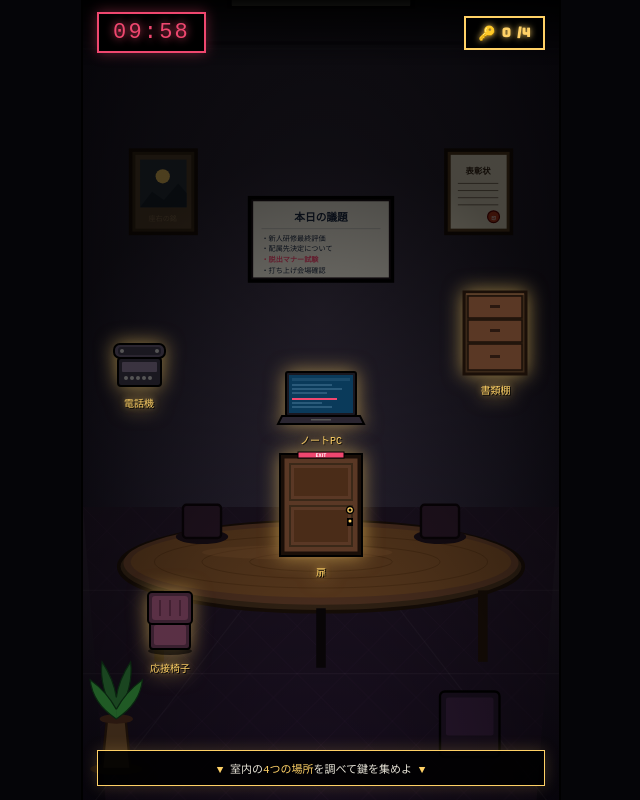
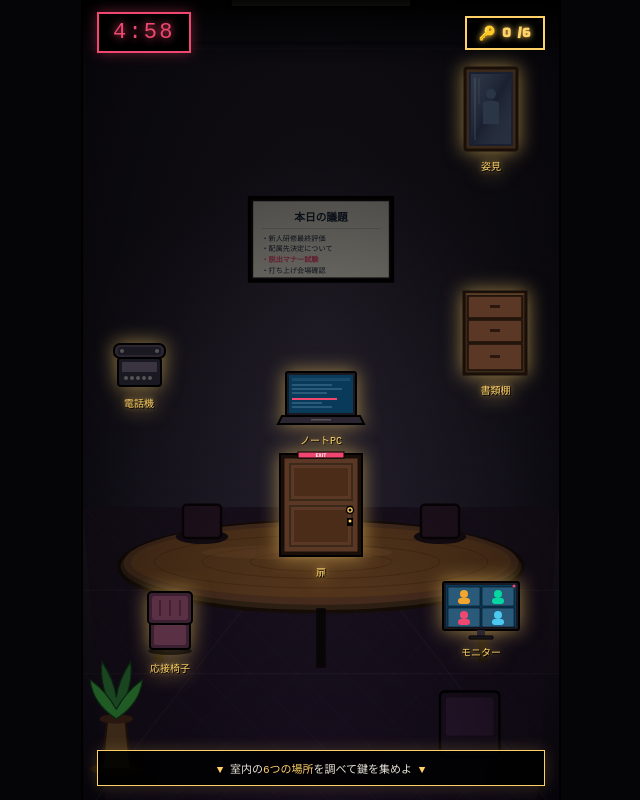
Before and after one commit to kaito3636/escape-room, a plain HTML site: page index.html in a window 1280 px wide. Both pictures are taken after a click on the button "入室する". Shown: the whole page, without its empty margins (319-959 px from the left). Drawn offline with Linux system fonts and the light colour scheme; a web font is replaced by a local one.

Commit message:
Update index.html

```diff
--- a/index.html
+++ b/index.html
@@ -135,6 +135,8 @@ html,body{
   pointer-events:none;
 }
 .obj.solved .obj-label{color:#555;text-shadow:1px 1px 0 #000}
+.obj-monitor{bottom:20%;right:8%;width:80px;height:60px}
+.obj-mirror{top:8%;right:8%;width:60px;height:90px}
 .obj-phone{top:42%;left:6%;width:55px;height:55px}
 .obj-pc{top:46%;left:50%;transform:translateX(-50%);width:90px;height:60px}
 .obj-pc:not(.solved):hover{transform:translateX(-50%) scale(1.05)}
@@ -149,7 +151,6 @@ html,body{
   0%,100%{filter:drop-shadow(0 0 8px var(--gold))}
   50%{filter:drop-shadow(0 0 20px var(--gold)) brightness(1.2)}
 }
-/* オープニング */
 .opening{
   position:absolute;
   inset:0;
@@ -230,7 +231,6 @@ html,body{
   transform:translateY(3px);
   box-shadow:0 2px 0 #000,0 4px 10px rgba(0,0,0,.6);
 }
-/* モーダル */
 .modal-overlay{
   position:absolute;
   inset:0;
@@ -319,6 +319,19 @@ html,body{
   color:#fff;
   padding-left:10px;
   border-left:3px solid var(--red);
+}
+.modal-q .ng{
+  color:var(--red);
+  font-size:18px;
+  font-weight:900;
+  background:rgba(239,71,111,.18);
+  padding:2px 8px;
+  border:2px solid var(--red);
+  border-radius:4px;
+  margin:0 2px;
+  text-shadow:0 0 8px rgba(239,71,111,.6);
+  letter-spacing:.05em;
+  display:inline-block;
 }
 .modal-choices{display:flex;flex-direction:column;gap:7px}
 .modal-choice{
@@ -537,7 +550,6 @@ html,body{
 <body>
 <div class="app">
 
-  <!-- オープニング -->
   <div class="opening" id="opening">
     <div class="op-title">会議室からの脱出</div>
     <div class="op-sub">ESCAPE FROM THE MEETING ROOM</div>
@@ -546,21 +558,20 @@ html,body{
       <p>20XX年4月1日 午前8時。</p>
       <p>新卒社員のあなたは、配属初日。指定された<span class="em">第3会議室</span>に通された瞬間──カチャリ、と背後で施錠の音がした。</p>
       <p>机の上に置かれた一枚の紙。</p>
-      <p>『これは<span class="em">最終マナー研修</span>です。室内のあらゆる物に隠された問いに正解し、<span class="em">10分以内</span>に脱出しなさい。』</p>
-      <p>『<span class="em">4つの鍵</span>を集めて扉を開けよ。<span class="red">失敗すれば内定取消です。</span>』</p>
+      <p>『これは<span class="em">最終マナー研修</span>です。室内のあらゆる物に隠された問いに正解し、<span class="em">5分以内</span>に脱出しなさい。』</p>
+      <p>『<span class="em">6つの鍵</span>を集めて扉を開けよ。<span class="red">失敗すれば研修やり直しです。</span>』</p>
     </div>
 
     <div class="op-rules">
       ▼ 操作 ▼<br>
       <span class="em">光るオブジェクト</span>をタップで謎解き開始<br>
-      4箇所、合計<span class="em">6問</span>。全問正解で鍵獲得<br>
+      6箇所、合計<span class="em">8問</span>。全問正解で鍵獲得<br>
       不正解は<span class="em">時間-30秒</span>のペナルティ
     </div>
 
     <button class="btn-start" onclick="startGame()">入室する</button>
   </div>
 
-  <!-- 部屋画面 -->
   <div class="room" id="room">
 
     <svg class="room-svg" viewBox="0 0 400 700" preserveAspectRatio="xMidYMid slice" xmlns="http://www.w3.org/2000/svg">
@@ -598,30 +609,7 @@ html,body{
         <animate attributeName="opacity" values="0.95;0.95;0.4;0.95;0.6;0.95" dur="5s" repeatCount="indefinite"/>
       </rect>
 
-      <!-- 壁の絵 (左) -->
-      <g transform="translate(40,140)">
-        <rect width="55" height="70" fill="#3a2a18" stroke="#1a0f08" stroke-width="3"/>
-        <rect x="4" y="4" width="47" height="62" fill="#5a4530"/>
-        <rect x="8" y="8" width="39" height="40" fill="#2a3540"/>
-        <circle cx="27" cy="22" r="6" fill="#ffd166"/>
-        <path d="M 8 48 L 18 35 L 28 42 L 40 28 L 47 36 L 47 48 Z" fill="#1a2530"/>
-        <text x="27" y="60" fill="#8a7050" font-size="6" text-anchor="middle" font-family="serif">座右の銘</text>
-      </g>
-
-      <!-- 賞状 (右) -->
-      <g transform="translate(305,140)">
-        <rect width="55" height="70" fill="#5a4023" stroke="#1a0f08" stroke-width="3"/>
-        <rect x="4" y="4" width="47" height="62" fill="#f0e8d0"/>
-        <text x="27" y="20" fill="#3a2818" font-size="7" text-anchor="middle" font-family="serif" font-weight="bold">表彰状</text>
-        <line x1="10" y1="28" x2="44" y2="28" stroke="#3a2818" stroke-width="0.5"/>
-        <line x1="10" y1="34" x2="44" y2="34" stroke="#3a2818" stroke-width="0.5"/>
-        <line x1="10" y1="40" x2="44" y2="40" stroke="#3a2818" stroke-width="0.5"/>
-        <line x1="10" y1="46" x2="44" y2="46" stroke="#3a2818" stroke-width="0.5"/>
-        <circle cx="40" cy="56" r="5" fill="#c73e1d" stroke="#600" stroke-width="1"/>
-        <text x="40" y="59" fill="#fff" font-size="4" text-anchor="middle" font-weight="bold">印</text>
-      </g>
-
-      <!-- ホワイトボード -->
+      <!-- ホワイトボード（中央上） -->
       <g transform="translate(140,180)">
         <rect width="120" height="70" fill="#1a1018" stroke="#000" stroke-width="3"/>
         <rect x="3" y="3" width="114" height="64" fill="#e8e4d8"/>
@@ -633,7 +621,6 @@ html,body{
         <text x="10" y="63" fill="#1a2840" font-size="6" font-family="sans-serif">・打ち上げ会場確認</text>
       </g>
 
-      <!-- 床 -->
       <polygon points="0,440 400,440 400,700 0,700" fill="url(#floorGrad)"/>
       <polygon points="0,440 400,440 380,700 20,700" fill="url(#carpetPattern)" opacity="0.6"/>
       <line x1="200" y1="440" x2="0" y2="700" stroke="rgba(255,255,255,0.04)" stroke-width="1"/>
@@ -682,17 +669,70 @@ html,body{
       </g>
     </svg>
 
-    <!-- HUD -->
     <div class="hud">
-      <div class="timer-display" id="timer">10:00</div>
+      <div class="timer-display" id="timer">5:00</div>
       <div class="keys-display">
         <span class="key-icon">🔑</span>
-        <span id="keysCount">0</span>/4
+        <span id="keysCount">0</span>/6
       </div>
     </div>
 
+    <!-- モニター（オンライン会議用） -->
+    <div class="obj obj-monitor" data-id="0" onclick="openLocation(0)">
+      <svg viewBox="0 0 80 60" xmlns="http://www.w3.org/2000/svg">
+        <rect x="2" y="2" width="76" height="48" rx="2" fill="#1a1820" stroke="#000" stroke-width="2"/>
+        <rect x="5" y="5" width="70" height="42" fill="#0a3a5a"/>
+        <!-- ビデオ会議の画面分割 -->
+        <rect x="7" y="7" width="32" height="19" fill="#2a5a7a" stroke="#000" stroke-width="0.5"/>
+        <circle cx="23" cy="14" r="4" fill="#f4a52d"/>
+        <rect x="17" y="18" width="12" height="6" rx="3" fill="#f4a52d"/>
+        <rect x="41" y="7" width="32" height="19" fill="#2a5a7a" stroke="#000" stroke-width="0.5"/>
+        <circle cx="57" cy="14" r="4" fill="#06d6a0"/>
+        <rect x="51" y="18" width="12" height="6" rx="3" fill="#06d6a0"/>
+        <rect x="7" y="28" width="32" height="19" fill="#2a5a7a" stroke="#000" stroke-width="0.5"/>
+        <circle cx="23" cy="35" r="4" fill="#ef476f"/>
+        <rect x="17" y="39" width="12" height="6" rx="3" fill="#ef476f"/>
+        <rect x="41" y="28" width="32" height="19" fill="#2a5a7a" stroke="#000" stroke-width="0.5"/>
+        <circle cx="57" cy="35" r="4" fill="#4cc9f0"/>
+        <rect x="51" y="39" width="12" height="6" rx="3" fill="#4cc9f0"/>
+        <!-- スタンド -->
+        <rect x="36" y="50" width="8" height="6" fill="#2a2530"/>
+        <rect x="28" y="56" width="24" height="3" rx="1" fill="#1a1820" stroke="#000" stroke-width="1"/>
+        <!-- REC dot -->
+        <circle cx="73" cy="6" r="1.5" fill="#ef476f">
+          <animate attributeName="opacity" values="1;0.3;1" dur="1.5s" repeatCount="indefinite"/>
+        </circle>
+      </svg>
+      <span class="obj-label">モニター</span>
+    </div>
+
+    <!-- 姿見（鏡） -->
+    <div class="obj obj-mirror" data-id="1" onclick="openLocation(1)">
+      <svg viewBox="0 0 60 90" xmlns="http://www.w3.org/2000/svg">
+        <!-- 鏡フレーム -->
+        <rect x="4" y="4" width="52" height="82" rx="2" fill="#3a2818" stroke="#1a0f08" stroke-width="3"/>
+        <rect x="8" y="8" width="44" height="74" fill="#1a2030"/>
+        <!-- 鏡面の映り込み -->
+        <rect x="10" y="10" width="40" height="70" fill="url(#mirrorGrad)"/>
+        <defs>
+          <linearGradient id="mirrorGrad" x1="0%" y1="0%" x2="100%" y2="100%">
+            <stop offset="0%" stop-color="#3a4555" stop-opacity="0.6"/>
+            <stop offset="50%" stop-color="#1a2030"/>
+            <stop offset="100%" stop-color="#3a4555" stop-opacity="0.4"/>
+          </linearGradient>
+        </defs>
+        <!-- ハイライト -->
+        <line x1="14" y1="14" x2="14" y2="76" stroke="rgba(255,255,255,0.15)" stroke-width="1"/>
+        <line x1="18" y1="14" x2="18" y2="40" stroke="rgba(255,255,255,0.08)" stroke-width="1"/>
+        <!-- 鏡に映ったシルエット -->
+        <circle cx="30" cy="30" r="5" fill="#2a3545"/>
+        <path d="M 22 38 Q 30 35 38 38 L 38 60 L 22 60 Z" fill="#2a3545"/>
+      </svg>
+      <span class="obj-label">姿見</span>
+    </div>
+
     <!-- 電話機 -->
-    <div class="obj obj-phone" data-id="0" onclick="openLocation(0)">
+    <div class="obj obj-phone" data-id="2" onclick="openLocation(2)">
       <svg viewBox="0 0 55 55" xmlns="http://www.w3.org/2000/svg">
         <rect x="6" y="22" width="43" height="28" rx="3" fill="#1a1820" stroke="#000" stroke-width="2"/>
         <rect x="10" y="26" width="35" height="10" rx="1" fill="#3a3340"/>
@@ -710,7 +750,7 @@ html,body{
     </div>
 
     <!-- ノートPC -->
-    <div class="obj obj-pc" data-id="1" onclick="openLocation(1)">
+    <div class="obj obj-pc" data-id="3" onclick="openLocation(3)">
       <svg viewBox="0 0 90 60" xmlns="http://www.w3.org/2000/svg">
         <rect x="10" y="4" width="70" height="44" rx="2" fill="#1a1820" stroke="#000" stroke-width="2"/>
         <rect x="13" y="7" width="64" height="38" fill="#0a3a5a"/>
@@ -728,7 +768,7 @@ html,body{
     </div>
 
     <!-- 書類棚 -->
-    <div class="obj obj-cabinet" data-id="2" onclick="openLocation(2)">
+    <div class="obj obj-cabinet" data-id="4" onclick="openLocation(4)">
       <svg viewBox="0 0 70 90" xmlns="http://www.w3.org/2000/svg">
         <rect x="4" y="4" width="62" height="82" fill="#3a2818" stroke="#1a0f08" stroke-width="3"/>
         <rect x="8" y="8" width="54" height="22" fill="#5a3825" stroke="#1a0f08" stroke-width="1.5"/>
@@ -743,7 +783,7 @@ html,body{
     </div>
 
     <!-- 椅子（席次） -->
-    <div class="obj obj-chair" data-id="3" onclick="openLocation(3)">
+    <div class="obj obj-chair" data-id="5" onclick="openLocation(5)">
       <svg viewBox="0 0 60 70" xmlns="http://www.w3.org/2000/svg">
         <ellipse cx="30" cy="65" rx="22" ry="4" fill="#000" opacity="0.6"/>
         <rect x="10" y="35" width="40" height="28" rx="3" fill="#3a2030" stroke="#000" stroke-width="2"/>
@@ -758,7 +798,7 @@ html,body{
     </div>
 
     <!-- 扉 -->
-    <div class="obj obj-door" id="doorObj" data-id="4" onclick="tryEscape()">
+    <div class="obj obj-door" id="doorObj" data-id="6" onclick="tryEscape()">
       <svg viewBox="0 0 90 110" xmlns="http://www.w3.org/2000/svg">
         <rect x="4" y="4" width="82" height="102" fill="#1a0f08" stroke="#000" stroke-width="2"/>
         <rect x="8" y="8" width="74" height="94" fill="#5a3825" stroke="#1a0f08" stroke-width="1"/>
@@ -777,17 +817,16 @@ html,body{
     </div>
 
     <div class="hint-banner" id="hint">
-      <span class="em">▼</span> 室内の<span class="em">4つの場所</span>を調べて鍵を集めよ <span class="em">▼</span>
+      <span class="em">▼</span> 室内の<span class="em">6つの場所</span>を調べて鍵を集めよ <span class="em">▼</span>
     </div>
   </div>
 
-  <!-- 問題モーダル -->
   <div class="modal-overlay" id="modalOverlay">
     <div class="modal">
       <div class="modal-header">
         <div class="modal-loc">
-          <span class="icon" id="modalIcon">☎️</span>
-          <span id="modalLoc">電話機</span>
+          <span class="icon" id="modalIcon">📺</span>
+          <span id="modalLoc">モニター</span>
           <span class="progress" id="modalProgress">Q1/2</span>
         </div>
         <button class="modal-close" onclick="closeModal()">✕</button>
@@ -807,7 +846,6 @@ html,body{
 
   <div class="key-pop" id="keyPop">🔑</div>
 
-  <!-- エンディング -->
   <div class="ending" id="ending">
     <div class="end-icon" id="endIcon">🎉</div>
     <div class="end-title" id="endTitle">脱出成功!</div>
@@ -838,6 +876,44 @@ html,body{
 const locations=[
   {
     id:0,
+    icon:'📺',
+    name:'モニター',
+    questions:[
+      {
+        scene:'モニターに「次回のオンライン会議：本日10時」と表示されている。\n──カメラの向こうで、相手はあなたの何を見ている？',
+        q:'オンライン会議で「最も避けるべき」<span class="ng">NG</span>行動はどれですか？',
+        choices:[
+          "適度にうなずきながら、カメラのレンズを見て話す",
+          "背景は壁か無地、上半身が画面中央に映るようにする",
+          "話していない時もスマホを触ったり、視線が画面外に泳ぐ",
+          "カメラから顔まで50〜70cmほど距離を取り、目線がやや上向きになる位置にPCを置く"
+        ],
+        answer:2,
+        explanation:"オンライン会議では「画面越しの相手にどう映っているか」が全て。スマホ操作・視線の泳ぎ・うつむき・腕組み・カメラから近すぎる/遠すぎるなどはNG。背景は無地か整った場所、カメラはやや見下ろさない高さに置き、レンズに目線を合わせる。話していない時こそ姿勢と表情を意識しよう。"
+      }
+    ]
+  },
+  {
+    id:1,
+    icon:'🪞',
+    name:'姿見',
+    questions:[
+      {
+        scene:'姿見の前に立つ。\n壁に貼り紙：『お辞儀の角度と視線を答えよ』\n会釈・敬礼・最敬礼──状況によって正解は変わる。',
+        q:"取引先のお客様を応接室にお迎えする時、最も適切な「角度」と「視線を落とす位置」は？",
+        choices:[
+          "15度（会釈）／視線は2m先の床",
+          "30度（敬礼）／視線は相手の膝",
+          "45度（最敬礼）／視線は相手の足元",
+          "90度（土下座）"
+        ],
+        answer:1,
+        explanation:"お辞儀は3種類：①会釈15度（すれ違い・軽い挨拶）→視線は2m先の床、②敬礼30度（一般的な挨拶・来客対応・お礼）→視線は相手の膝あたり、③最敬礼45度（深い感謝・お詫び・重要な見送り）→視線は相手の足元。来客対応や通常のビジネスシーンでは「敬礼30度」が最も使われる基本のお辞儀。背筋を伸ばし、首だけ曲げないこと。"
+      }
+    ]
+  },
+  {
+    id:2,
     icon:'☎️',
     name:'電話機',
     questions:[
@@ -856,7 +932,7 @@ const locations=[
     ]
   },
   {
-    id:1,
+    id:3,
     icon:'💻',
     name:'ノートPC',
     questions:[
@@ -887,7 +963,7 @@ const locations=[
     ]
   },
   {
-    id:2,
+    id:4,
     icon:'🗄️',
     name:'書類棚',
     questions:[
@@ -918,7 +994,7 @@ const locations=[
     ]
   },
   {
-    id:3,
+    id:5,
     icon:'🪑',
     name:'応接椅子',
     questions:[
@@ -938,14 +1014,15 @@ const locations=[
   }
 ];
 
-const TOTAL_TIME=600;
-const TOTAL_KEYS=4;
+const TOTAL_TIME=300;
+const TOTAL_KEYS=6;
+const TOTAL_QUESTIONS=8;
 let timeLeft=TOTAL_TIME;
 let timerInterval=null;
 let keysGained=0;
 let totalCorrect=0;
-let solved=[false,false,false,false];
-let locProgress=[0,0,0,0];
+let solved=[false,false,false,false,false,false];
+let locProgress=[0,0,0,0,0,0];
 let currentLocId=null;
 let currentQIndex=0;
 let answered=false;
@@ -960,14 +1037,14 @@ function startGame(){
   timeLeft=TOTAL_TIME;
   keysGained=0;
   totalCorrect=0;
-  solved=[false,false,false,false];
-  locProgress=[0,0,0,0];
+  solved=[false,false,false,false,false,false];
+  locProgress=[0,0,0,0,0,0];
   gameActive=true;
   updateHUD();
   document.querySelectorAll('.obj').forEach(el=>el.classList.remove('solved'));
   $('doorObj').classList.remove('unlocked');
   $('hint').classList.remove('unlock');
-  $('hint').innerHTML='<span class="em">▼</span> 室内の<span class="em">4つの場所</span>を調べて鍵を集めよ <span class="em">▼</span>';
+  $('hint').innerHTML='<span class="em">▼</span> 室内の<span class="em">6つの場所</span>を調べて鍵を集めよ <span class="em">▼</span>';
   startTimer();
 }
 
@@ -987,7 +1064,7 @@ function startTimer(){
 function updateHUD(){
   const m=Math.floor(timeLeft/60);
   const s=timeLeft%60;
-  $('timer').textContent=String(m).padStart(2,'0')+':'+String(s).padStart(2,'0');
+  $('timer').textContent=String(m).padStart(1,'0')+':'+String(s).padStart(2,'0');
   $('keysCount').textContent=keysGained;
 }
 
@@ -1008,7 +1085,7 @@ function showQuestion(){
   $('modalLoc').textContent=loc.name;
   $('modalProgress').textContent=totalQ>1?'Q'+(currentQIndex+1)+'/'+totalQ:'';
   $('modalScene').innerHTML=q.scene.replace(/\n/g,'<br>');
-  $('modalQ').textContent=q.q;
+  $('modalQ').innerHTML=q.q;
 
   const ch=$('modalChoices');
   ch.innerHTML='';
@@ -1054,7 +1131,6 @@ function selectChoice(idx){
       setTimeout(()=>{
         document.querySelector('.obj[data-id="'+currentLocId+'"]').classList.add('solved');
         updateHUD();
-        // 全鍵集まったら扉を開けるようにする
         if(keysGained>=TOTAL_KEYS){
           $('doorObj').classList.add('unlocked');
           $('hint').classList.add('unlock');
@@ -1114,26 +1190,26 @@ function gameOver(success){
 
   const m=Math.floor(timeLeft/60);
   const s=timeLeft%60;
-  $('endTime').textContent=String(m).padStart(2,'0')+':'+String(s).padStart(2,'0');
+  $('endTime').textContent=String(m).padStart(1,'0')+':'+String(s).padStart(2,'0');
   $('endKeys').textContent=keysGained+'/'+TOTAL_KEYS;
-  $('endCorrect').textContent=totalCorrect+'/6';
+  $('endCorrect').textContent=totalCorrect+'/'+TOTAL_QUESTIONS;
 
   if(success){
     $('endIcon').textContent='🎉';
     $('endTitle').textContent='脱出成功!';
     let praise;
-    if(timeLeft>=480 && totalCorrect===6)praise='伝説の新人爆誕！全問正解＆驚異のスピード脱出。君は将来の社長候補だ。';
-    else if(timeLeft>=300)praise='見事な手際！基本マナーは完璧に身についている。明日から胸を張って働こう。';
+    if(timeLeft>=180 && totalCorrect===TOTAL_QUESTIONS)praise='伝説の新人爆誕！全問正解＆驚異のスピード脱出。君は将来の社長候補だ。';
+    else if(timeLeft>=120)praise='見事な手際！基本マナーは完璧に身についている。明日から胸を張って働こう。';
     else praise='なんとか間に合った…！次はもっと余裕を持って挑戦してみよう。';
     $('endMessage').innerHTML='<p>『おめでとうございます。あなたは新卒研修を見事に突破しました。』</p><p>『明日から、本配属です。期待しています。』</p><p class="praise">── '+praise+'</p>';
   }else{
     $('endIcon').textContent='💀';
     $('endTitle').textContent='脱出失敗';
     let comment;
-    if(keysGained>=3)comment='あと一歩だった…！最後の壁を越えられなかった。リトライで完走を目指そう。';
-    else if(keysGained>=1)comment='基礎は分かっているが、抜けが多い。解説を読み返して再挑戦！';
+    if(keysGained>=4)comment='あと一歩だった…！最後の壁を越えられなかった。リトライで完走を目指そう。';
+    else if(keysGained>=2)comment='基礎は分かっているが、抜けが多い。解説を読み返して再挑戦！';
     else comment='ビジネスマナーの基礎から見直す必要がある。何度でも挑戦できる。';
-    $('endMessage').innerHTML='<p>『時間切れです。あなたは脱出できませんでした。』</p><p>『──残念ながら、内定取消です。』</p><p class="blame">── '+comment+'</p>';
+    $('endMessage').innerHTML='<p>『時間切れです。あなたは脱出できませんでした。』</p><p>『──残念ながら、研修やり直しです。』</p><p class="blame">── '+comment+'</p>';
   }
 }
 
@@ -1144,8 +1220,8 @@ function restart(){
 function shareResult(){
   const m=Math.floor(timeLeft/60);
   const s=timeLeft%60;
-  const time=String(m).padStart(2,'0')+':'+String(s).padStart(2,'0');
-  const text='【会議室からの脱出】鍵'+keysGained+'/'+TOTAL_KEYS+'｜正答'+totalCorrect+'/6｜残り時間'+time+'\n'+location.href;
+  const time=String(m).padStart(1,'0')+':'+String(s).padStart(2,'0');
+  const text='【会議室からの脱出】鍵'+keysGained+'/'+TOTAL_KEYS+'｜正答'+totalCorrect+'/'+TOTAL_QUESTIONS+'｜残り時間'+time+'\n'+location.href;
   if(navigator.share){
     navigator.share({title:'会議室からの脱出',text:text,url:location.href}).catch(()=>{});
   }else{
```
